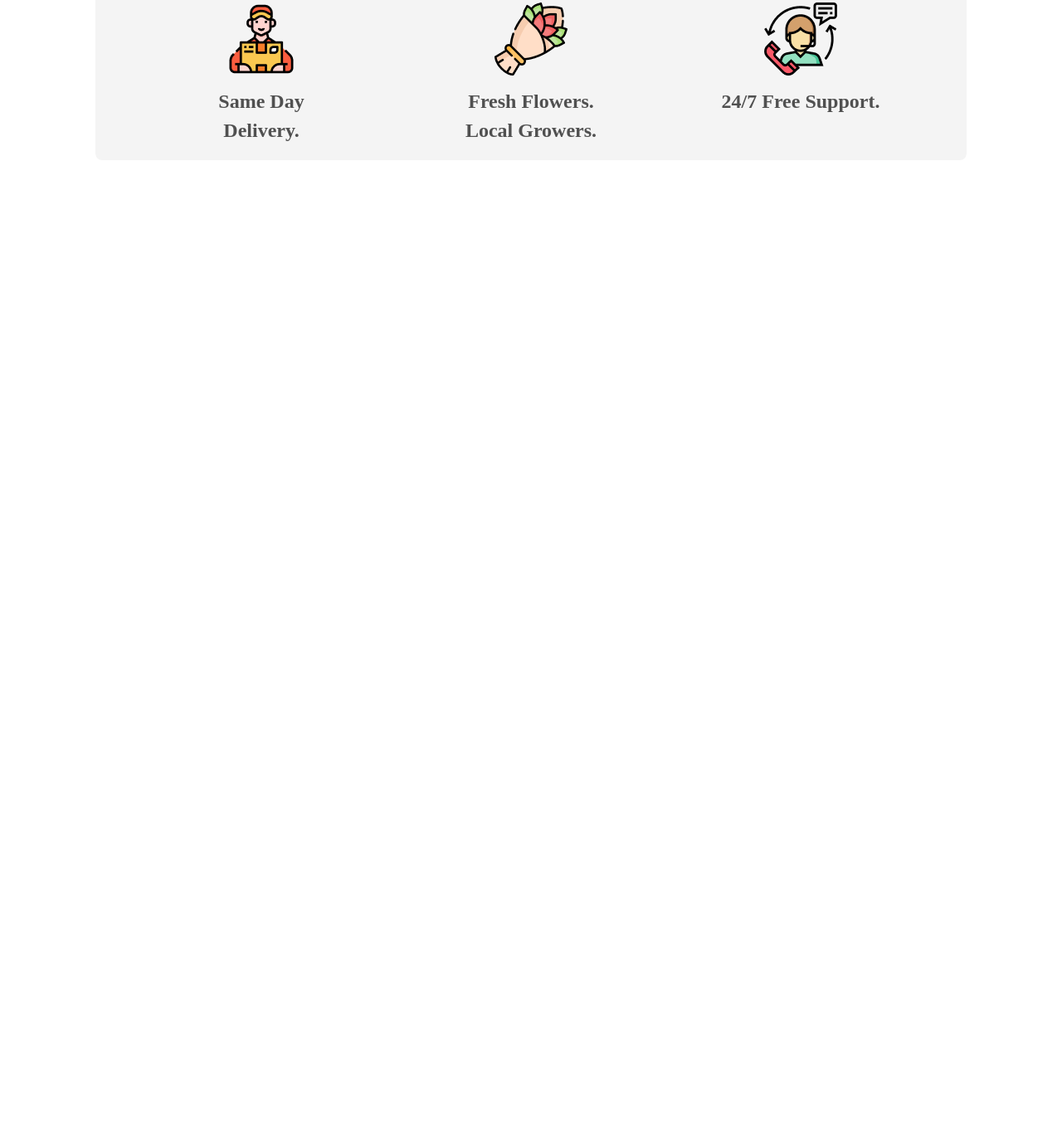
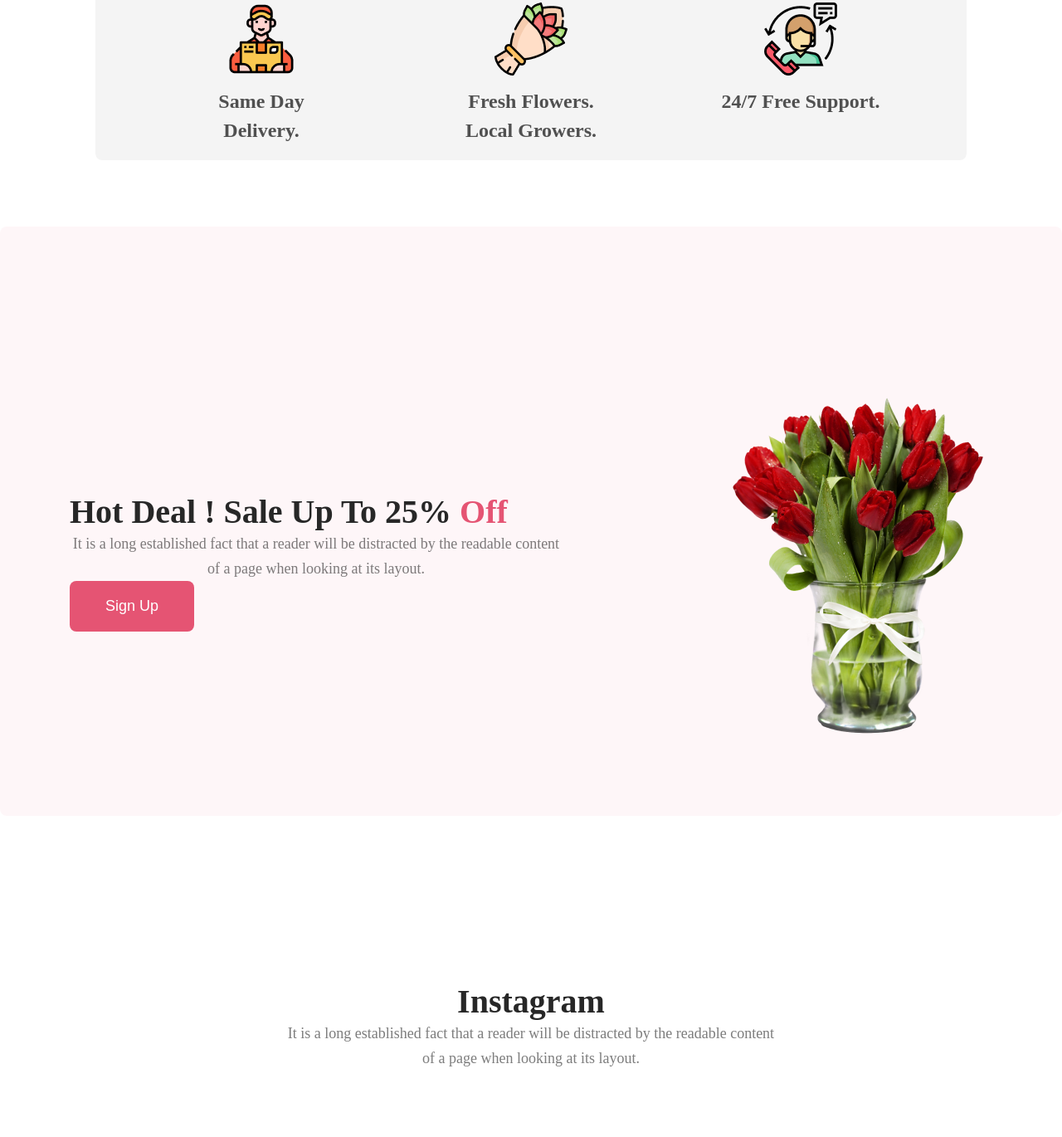
Before and after one commit to abir-hossain-2023/assignment01, a plain HTML site: page index.html in a window 1280 px wide. Shown: the part 1652-3022 px from the top of the page at 83% size. Before the commit the page ends 1925 px from the top, so only its background shows below. Drawn offline with Linux system fonts and the light colour scheme.

Commit message:
added instagram part

```diff
--- a/index.html
+++ b/index.html
@@ -82,6 +82,30 @@
           <div class="icon-caption">24/7 Free Support.</div>
         </div>
       </section>
+      <div class="hot-deal">
+        <div class="hot-deal-text">
+          <h3>
+            Hot Deal ! Sale Up To 25% <span style="color: #e55473">Off</span>
+          </h3>
+          <p>
+            It is a long established fact that a reader will be distracted by
+            the readable content of a page when looking at its layout.
+          </p>
+          <button class="common-btn">Sign Up</button>
+        </div>
+        <div class="hot-deal-image">
+          <img src="assets/pngwing 8.png" alt="" />
+        </div>
+      </div>
+      <div class="common-box-container">
+        <div class="feature-section">
+          <h3>Instagram</h3>
+          <p>
+            It is a long established fact that a reader will be distracted by
+            the readable content of a page when looking at its layout.
+          </p>
+        </div>
+      </div>
     </main>
 
     <footer></footer>
--- a/style.css
+++ b/style.css
@@ -160,3 +160,42 @@ font-weight: 600;
 line-height: 35px;
 margin-top: 10px;
 }
+.hot-deal{
+    border-radius: 8px;
+background: rgba(229, 84, 115, 0.05);
+width: 100%;
+height: 510px;
+display: flex;
+justify-content: center;
+padding-top: 200px;
+
+}
+.hot-deal h3{
+    color: #272727;
+font-size: 40px;
+font-weight: 800;
+
+}
+.hot-deal p{
+    color: rgba(39, 39, 39, 0.60);
+text-align: center;
+font-size: 18px;
+font-weight: 400;
+line-height: 30px;
+display: flex;
+width: 594px;
+flex-direction: column;
+flex-shrink: 0;
+justify-content: space-between;
+
+}
+.hot-deal-image{
+
+
+  padding-left: 200px;
+  padding-bottom: 300px;
+
+}
+.hot-deal-text{
+    padding-top: 120px;
+}
```
